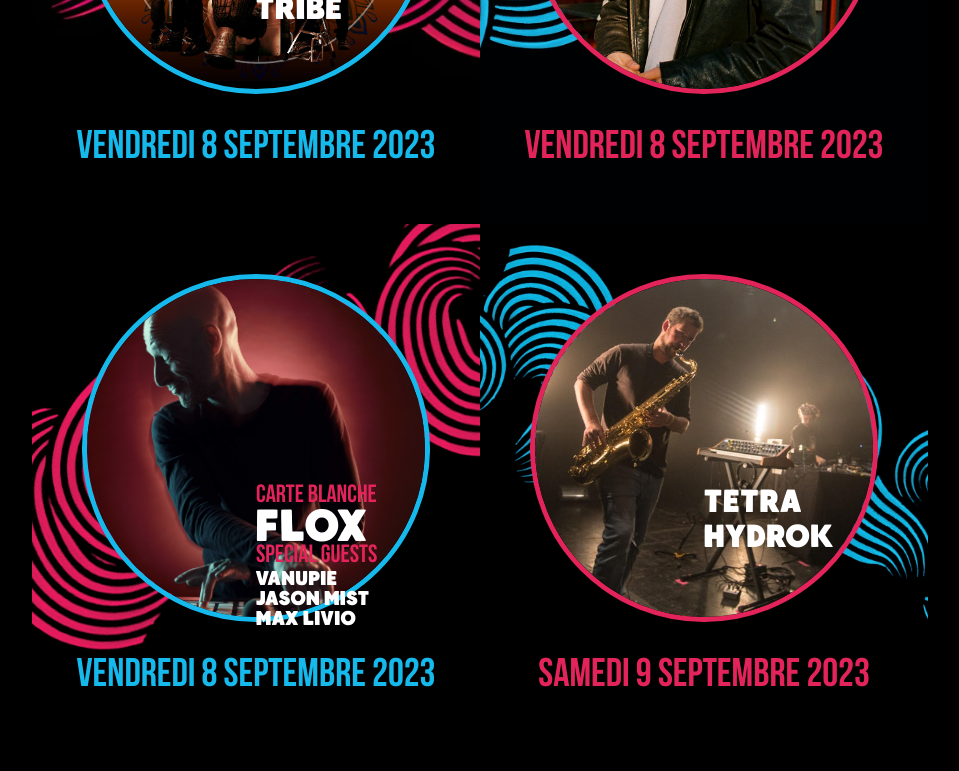
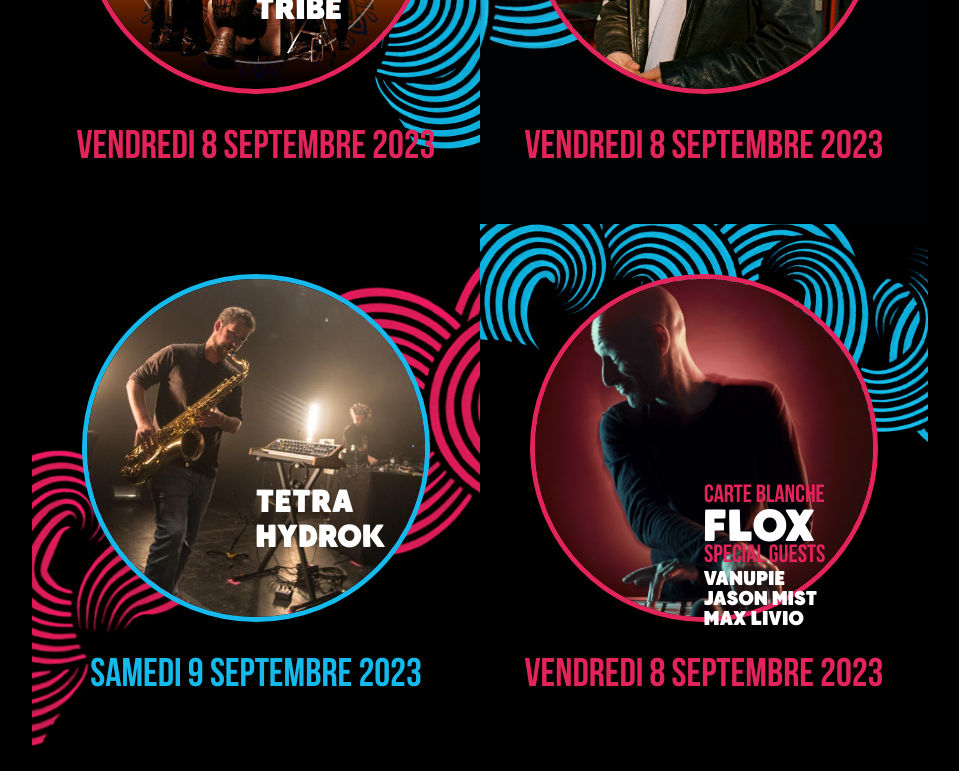
Before and after one commit to AntoninRoy/ouaille-note-2023, a Next.js app: page / in a window 1280 px wide. Shown: the part 1580-2351 px from the top of the page, without its empty margins (160-1119 px from the left). Built offline with nearby package versions, Linux system fonts and the light colour scheme.

Commit message:
modification couleurs

```diff
--- a/data/artistes.js
+++ b/data/artistes.js
@@ -1,6 +1,6 @@
 export const artistes = [
   {
-    className: "from-left test rouge1",
+    className: "from-left test bleu2",
     backgroundPositionX: "-300px",
     backgroundPositionY: "-50px",
     image: {
@@ -23,9 +23,21 @@ export const artistes = [
     name: "2TH",
     date: "VENDREDI 8 SEPTEMBRE 2023",
   },
+  {
+    className: "from-right test rouge2",
+    backgroundPositionX: "-200px",
+    backgroundPositionY: "-50px",
+    image: {
+      src: "/images/artistes/tetra.jpg",
+      blurDataURL: "/images/artistes/2THblur.jpg",
+      alt: "Artiste Ouaille Note TETRA HYDROK",
+    },
+    name: "TETRA HYDROK",
+    date: "SAMEDI 9 SEPTEMBRE 2023",
+  },
 
   {
-    className: "from-right test rouge2",
+    className: "from-right test bleu2",
     backgroundPositionX: "-100px",
     backgroundPositionY: "-150px",
     image: {
@@ -74,18 +86,7 @@ export const artistes = [
     date: "VENDREDI 8 SEPTEMBRE 2023",
   },
 
-  {
-    className: "from-right test bleu2",
-    backgroundPositionX: "-200px",
-    backgroundPositionY: "-50px",
-    image: {
-      src: "/images/artistes/tetra.jpg",
-      blurDataURL: "/images/artistes/2THblur.jpg",
-      alt: "Artiste Ouaille Note TETRA HYDROK",
-    },
-    name: "TETRA HYDROK",
-    date: "SAMEDI 9 SEPTEMBRE 2023",
-  },
+
   {
     className: "from-right test rouge1",
     backgroundPositionX: "-200px",
@@ -100,7 +101,7 @@ export const artistes = [
   },
 
   {
-    className: "from-right test bleu2",
+    className: "from-right test rouge2",
     backgroundPositionX: "-200px",
     backgroundPositionY: "-50px",
     image: {
@@ -112,7 +113,7 @@ export const artistes = [
     date: "SAMEDI 9 SEPTEMBRE 2023",
   },
   {
-    className: "from-right test rouge2",
+    className: "from-right test rouge1",
     backgroundPositionX: "-100px",
     backgroundPositionY: "-150px",
     image: {
```
